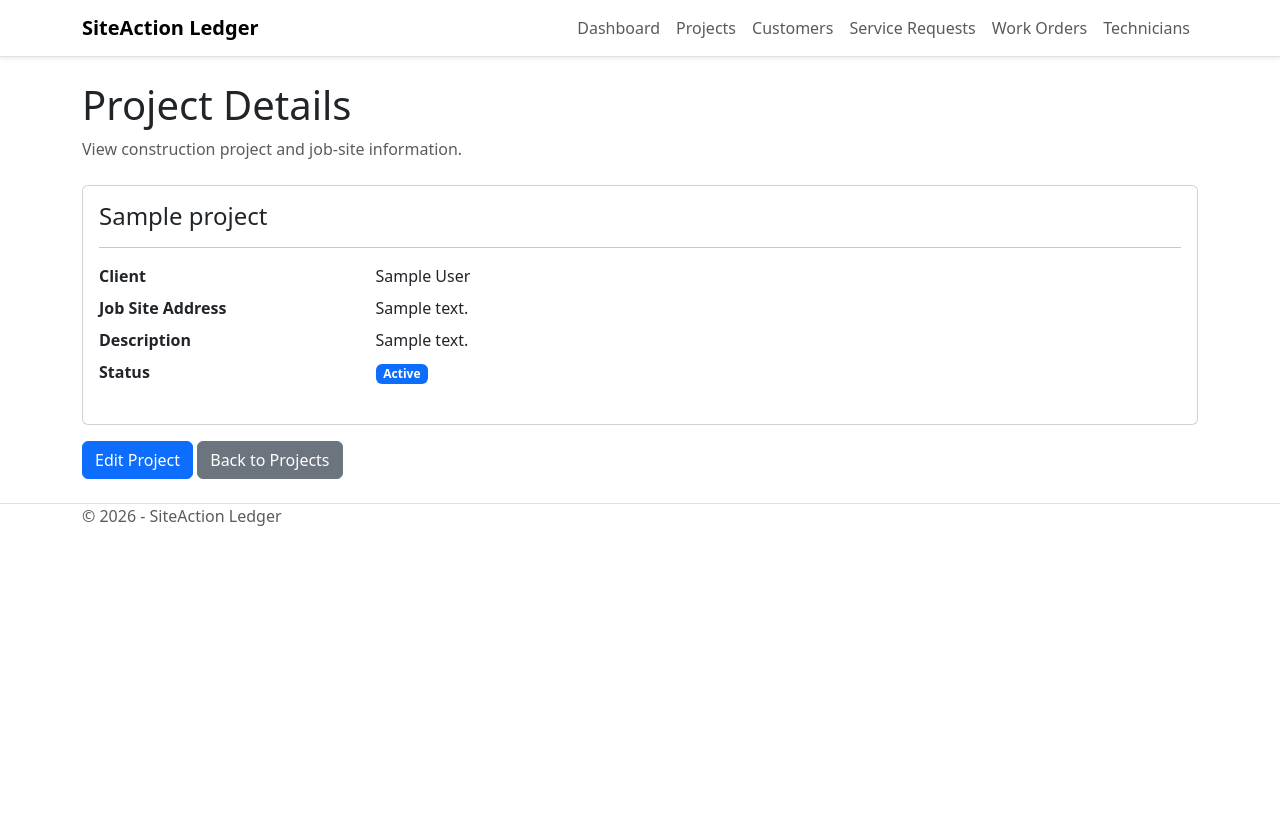
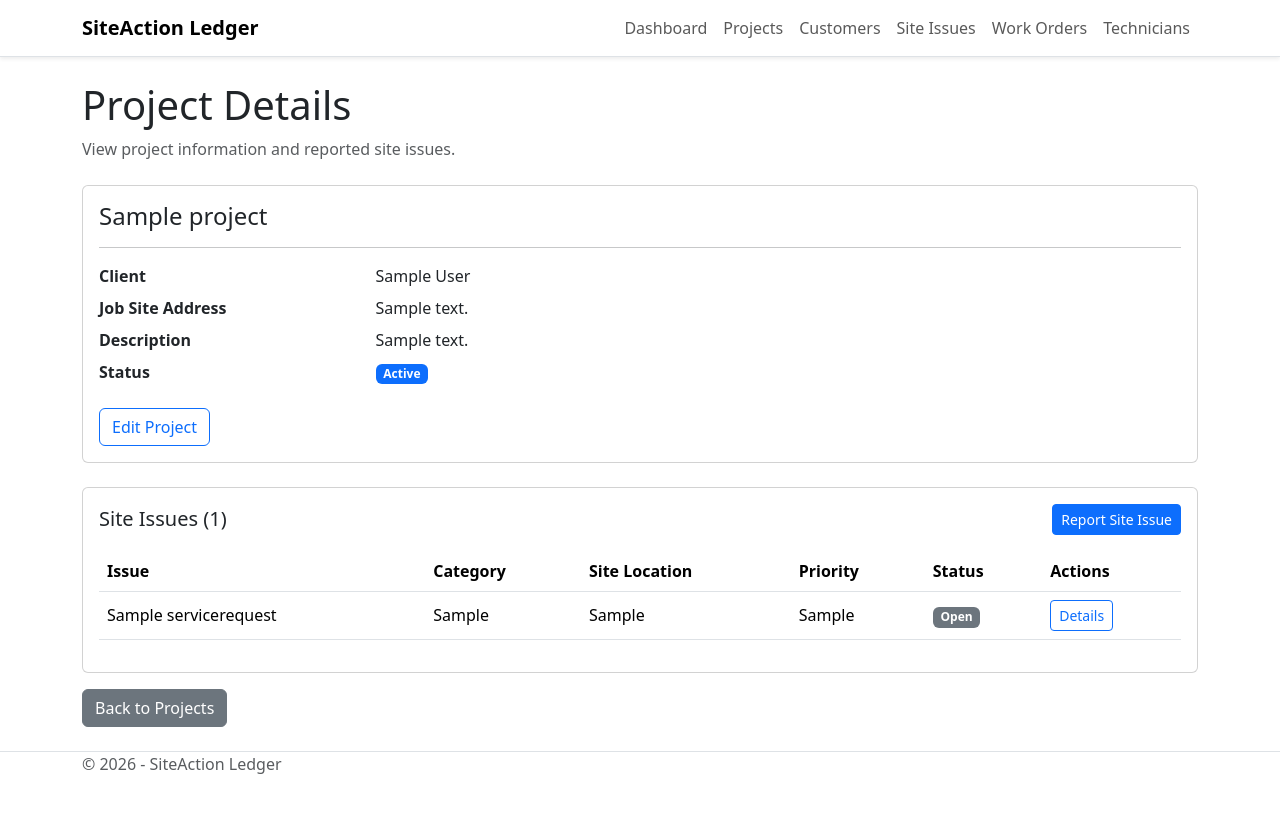
Before and after one commit to LilliaParenteau/SiteActionLedger, an ASP.NET Core app: page /Projects/Details/1 in a window 1280 px wide. Before the commit the page ends 526 px from the top, so only its background shows below. Run offline with ASP.NET Core 8, Linux system fonts and the light colour scheme; tables that the repository leaves empty hold one stand-in row (values such as "Sample post").

Commit message:
Show site issues on construction project pages

```diff
--- a/Controllers/ProjectsController.cs
+++ b/Controllers/ProjectsController.cs
@@ -35,6 +35,11 @@ namespace SiteActionLedger.Controllers
             {
                 return NotFound();
             }
+
+            ViewBag.SiteIssues = await _context.ServiceRequests
+                .Where(r => r.ProjectId == id)
+                .OrderByDescending(r => r.CreatedAt)
+                .ToListAsync();
 
             return View(project);
         }
--- a/Views/Projects/Details.cshtml
+++ b/Views/Projects/Details.cshtml
@@ -2,12 +2,17 @@
 
 @{
     ViewData["Title"] = "Project Details";
+
+    var siteIssues = ViewBag.SiteIssues
+        as List<SiteActionLedger.Models.ServiceRequest>
+        ?? new List<SiteActionLedger.Models.ServiceRequest>();
 }
 
 <div class="mt-4">
     <h1>Project Details</h1>
+
     <p class="text-muted">
-        View construction project and job-site information.
+        View project information and reported site issues.
     </p>
 
     <div class="card mt-4">
@@ -46,18 +51,107 @@
                     }
                 </dd>
             </dl>
+
+            <a asp-action="Edit"
+               asp-route-id="@Model.Id"
+               class="btn btn-outline-primary">
+                Edit Project
+            </a>
+        </div>
+    </div>
+
+    <div class="card mt-4">
+        <div class="card-body">
+            <div class="d-flex justify-content-between align-items-center mb-3">
+                <h5 class="mb-0">
+                    Site Issues (@siteIssues.Count)
+                </h5>
+
+                <a asp-controller="ServiceRequests"
+                   asp-action="Create"
+                   asp-route-projectId="@Model.Id"
+                   class="btn btn-primary btn-sm">
+                    Report Site Issue
+                </a>
+            </div>
+
+            @if (!siteIssues.Any())
+            {
+                <p class="text-muted">
+                    No site issues have been reported for this project.
+                </p>
+            }
+            else
+            {
+                <div class="table-responsive">
+                    <table class="table table-hover align-middle">
+                        <thead>
+                            <tr>
+                                <th>Issue</th>
+                                <th>Category</th>
+                                <th>Site Location</th>
+                                <th>Priority</th>
+                                <th>Status</th>
+                                <th>Actions</th>
+                            </tr>
+                        </thead>
+
+                        <tbody>
+                            @foreach (var issue in siteIssues)
+                            {
+                                <tr>
+                                    <td>@issue.Title</td>
+
+                                    <td>
+                                        @(issue.Category ?? "Not Specified")
+                                    </td>
+
+                                    <td>
+                                        @(issue.SiteArea ?? "Not Specified")
+                                    </td>
+
+                                    <td>@issue.Priority</td>
+
+                                    <td>
+                                        @if (issue.Status == "Completed")
+                                        {
+                                            <span class="badge bg-success">
+                                                Completed
+                                            </span>
+                                        }
+                                        else if (issue.Status == "In Progress")
+                                        {
+                                            <span class="badge bg-warning text-dark">
+                                                In Progress
+                                            </span>
+                                        }
+                                        else
+                                        {
+                                            <span class="badge bg-secondary">
+                                                Open
+                                            </span>
+                                        }
+                                    </td>
+
+                                    <td>
+                                        <a asp-controller="ServiceRequests"
+                                           asp-action="Details"
+                                           asp-route-id="@issue.Id"
+                                           class="btn btn-sm btn-outline-primary">
+                                            Details
+                                        </a>
+                                    </td>
+                                </tr>
+                            }
+                        </tbody>
+                    </table>
+                </div>
+            }
         </div>
     </div>
 
     <div class="mt-3">
-        <a asp-action="Edit"
-           asp-route-id="@Model.Id"
-           class="btn btn-primary">
-            Edit Project
-        </a>
-
-        <a asp-action="Index"
-           class="btn btn-secondary">
+        <a asp-action="Index" class="btn btn-secondary">
             Back to Projects
         </a>
     </div>
--- a/Views/Shared/_Layout.cshtml
+++ b/Views/Shared/_Layout.cshtml
@@ -59,7 +59,7 @@
                             <a class="nav-link"
                                asp-controller="ServiceRequests"
                                asp-action="Index">
-                                Service Requests
+                                Site Issues
                             </a>
                         </li>
 
```
Also changed, not shown: Controllers/ServiceRequestController.cs (+55 -16 lines).
